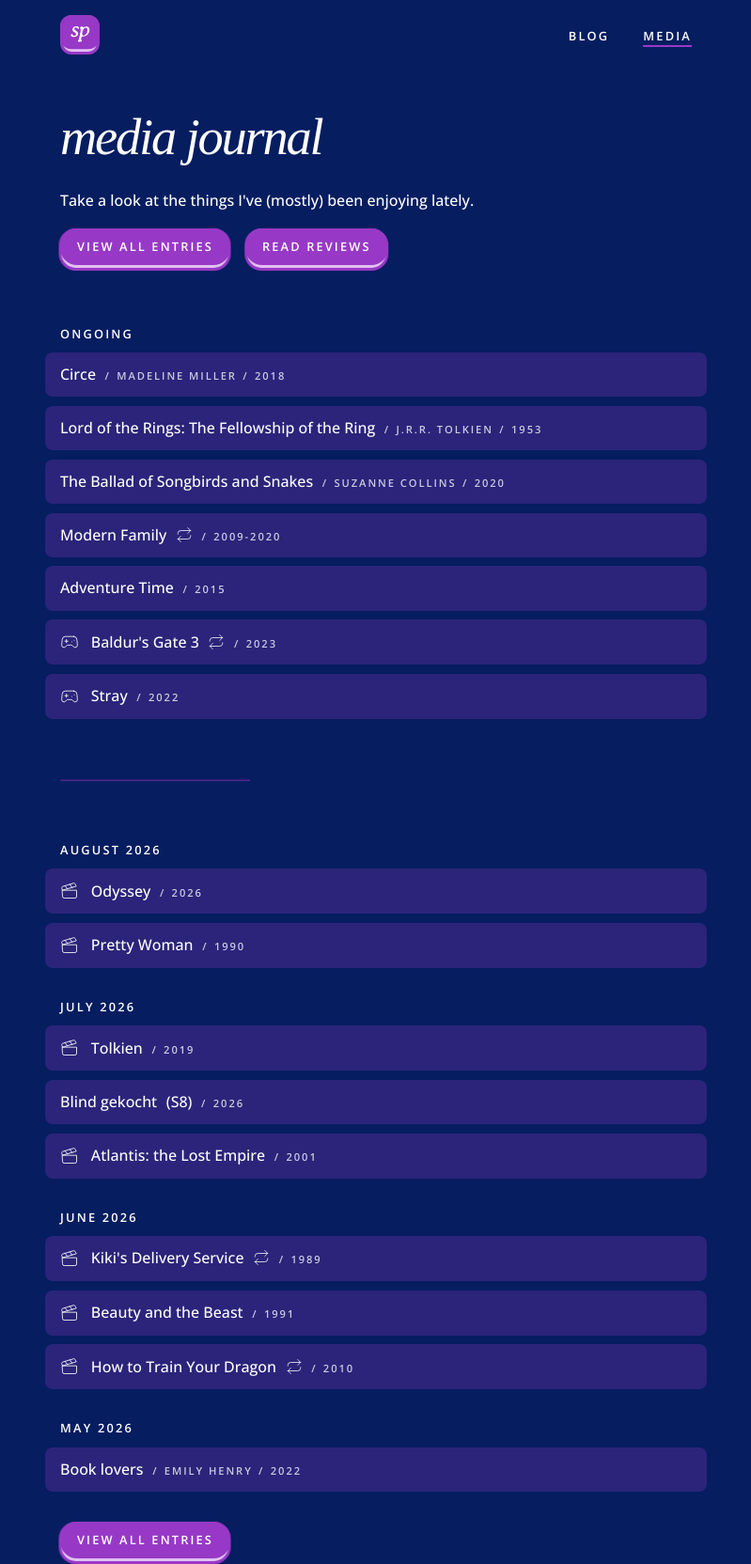
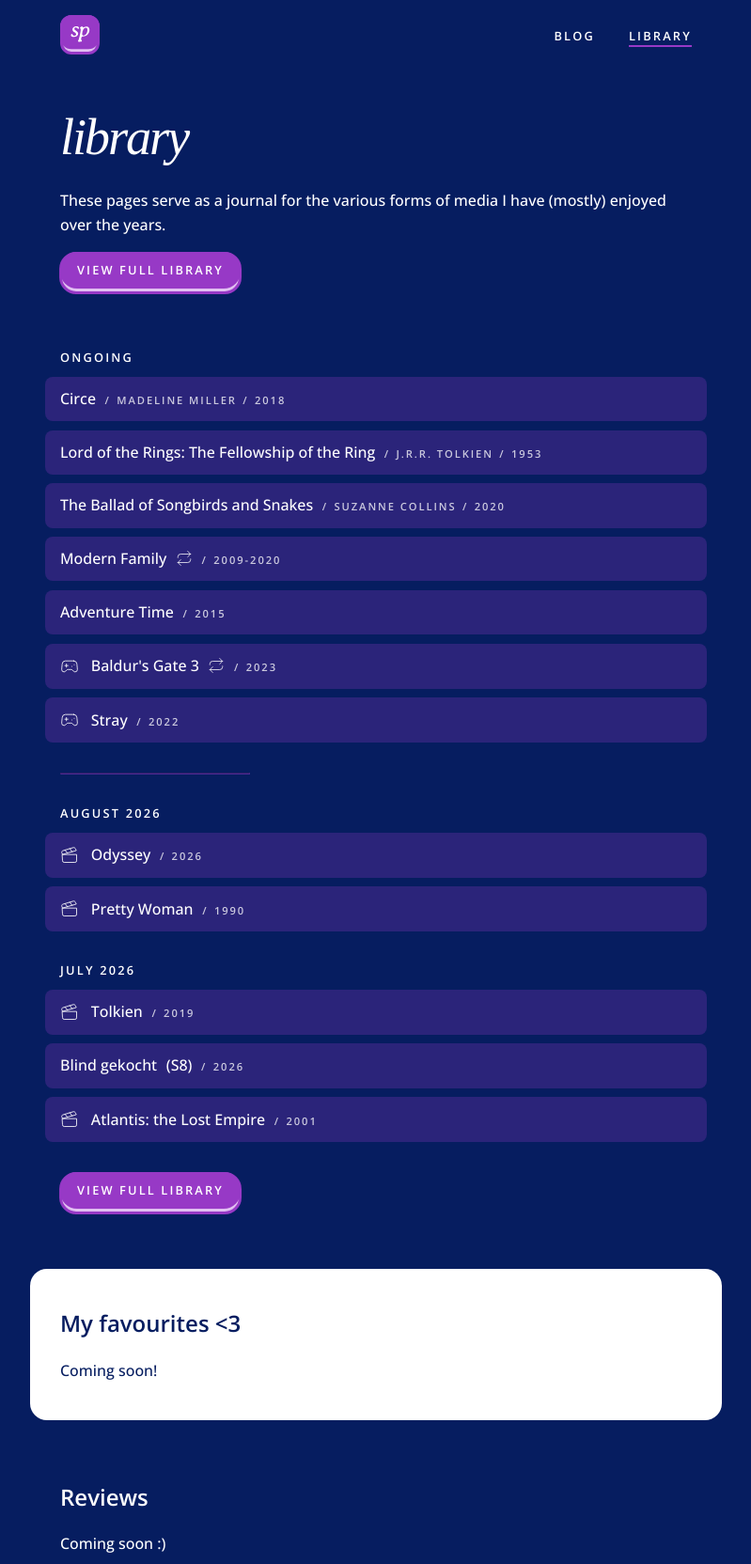
Before and after one commit to sofiepatoor/portfolio, an Astro site: page /library in a window 1280 px wide. Shown: the top 1664 px of the page at 94% size, without its empty margins (240-1039 px from the left). Built offline with nearby package versions, Linux system fonts and the light colour scheme; Astro itself is replaced by a stand-in of ours; a web font is replaced by a local one.

Commit message:
update: rename media journal to library to avoid confusion

```diff
--- a/src/components/Header.astro
+++ b/src/components/Header.astro
@@ -11,7 +11,7 @@ import NavLink from "./NavLink.astro";
       </a>
       <ul>
         <li><NavLink href="/blog" class="u-url">Blog</NavLink></li>
-        <li><NavLink href="/library">Media</NavLink></li>
+        <li><NavLink href="/library">Library</NavLink></li>
       </ul>
     </nav>
   </div>
--- a/src/pages/library.astro
+++ b/src/pages/library.astro
@@ -4,6 +4,7 @@ import MediaList from "../components/MediaList.astro";
 import Button from "../components/Button.astro";
 
 import { mediaFinished, mediaOngoing, sortMedia, groupMediaByMonth } from "../utils/media";
+import Card from "../components/Card.astro";
 
 const mediaFinishedRecently = mediaFinished.filter(({ data }) => {
   const finishedDate = data.date_finished;
@@ -11,7 +12,7 @@ const mediaFinishedRecently = mediaFinished.filter(({ data }) => {
     return false;
   }
   const limitDate = new Date();
-  limitDate.setMonth(limitDate.getMonth() - 3);
+  limitDate.setMonth(limitDate.getMonth() - 2);
   return finishedDate && finishedDate > limitDate;
 });
 const mediaFinishedRecentlySorted = sortMedia(mediaFinishedRecently);
@@ -19,15 +20,12 @@ const mediaRecentGroups = groupMediaByMonth(mediaFinishedRecentlySorted);
 const months = Object.keys(mediaRecentGroups);
 ---
 
-<BaseLayout pageTitle="media journal">
+<BaseLayout pageTitle="library">
   <section>
     <div class="container">
-      <h1>Media journal</h1>
-      <p class="intro">Take a look at the things I've (mostly) been enjoying lately.</p>
-      <div class="button-group">
-        <Button href="/library/all"> View all entries</Button>
-        <Button href="/library/reviews"> Read reviews</Button>
-      </div>
+      <h1>Library</h1>
+      <p class="intro">These pages serve as a journal for the various forms of media I have (mostly) enjoyed over the years.</p>
+      <Button href="/library/all"> View full library </Button>
     </div>
   </section>
 
@@ -47,12 +45,25 @@ const months = Object.keys(mediaRecentGroups);
         ))
       }
 
-      <Button href="/library/all"> View all entries </Button>
+      <Button href="/library/all"> View full library </Button>
     </div>
   </section>
 
   <section>
-    <div class="container"></div>
+    <div class="container">
+      <Card>
+        <h2>My favourites &lt;3</h2>
+        <p>Coming soon!</p>
+      </Card>
+    </div>
+  </section>
+
+  <section>
+    <div class="container">
+      <h2>Reviews</h2>
+      <p>Coming soon :)</p>
+      <!-- <Button href="/library/all">All reviews</Button> -->
+    </div>
   </section>
 </BaseLayout>
 
@@ -68,7 +79,7 @@ const months = Object.keys(mediaRecentGroups);
   hr {
     border-color: var(--purple);
     opacity: 0.5;
-    margin-block: var(--space-xl);
+    margin-block: var(--space-lg);
     width: 30%;
   }
 </style>
--- a/src/styles/global.scss
+++ b/src/styles/global.scss
@@ -72,7 +72,7 @@ h2,
 h3,
 h4 {
   font-family: var(--font-sans-serif);
-  font-weight: 500;
+  font-weight: 600;
   margin-bottom: 0.8em;
 }
 
--- a/src/utils/media.ts
+++ b/src/utils/media.ts
@@ -1,5 +1,7 @@
 import { getCollection } from "astro:content";
 import { type MediaData } from "../content.config";
+
+const months = ["January", "February", "March", "April", "May", "June", "July", "August", "September", "October", "November", "December"];
 
 export type MediaItem = {
   id: string;
@@ -44,7 +46,6 @@ export function groupMediaByYear(mediaToSort: MediaItem[]) {
   return mediaGrouped;
 }
 
-const months = ["January", "February", "March", "April", "May", "June", "July", "August", "September", "October", "November", "December"];
 export function groupMediaByMonth(mediaToSort: MediaItem[]) {
   const mediaGrouped = Object.groupBy(mediaToSort, ({ data }) => {
     if (data.date_finished === null) {
```
Also changed, not shown: src/pages/library/all.astro (+4 -4 lines), src/pages/library/reviews.astro (renamed from src/pages/library/reviews/index.astro, +4 -4 lines).
